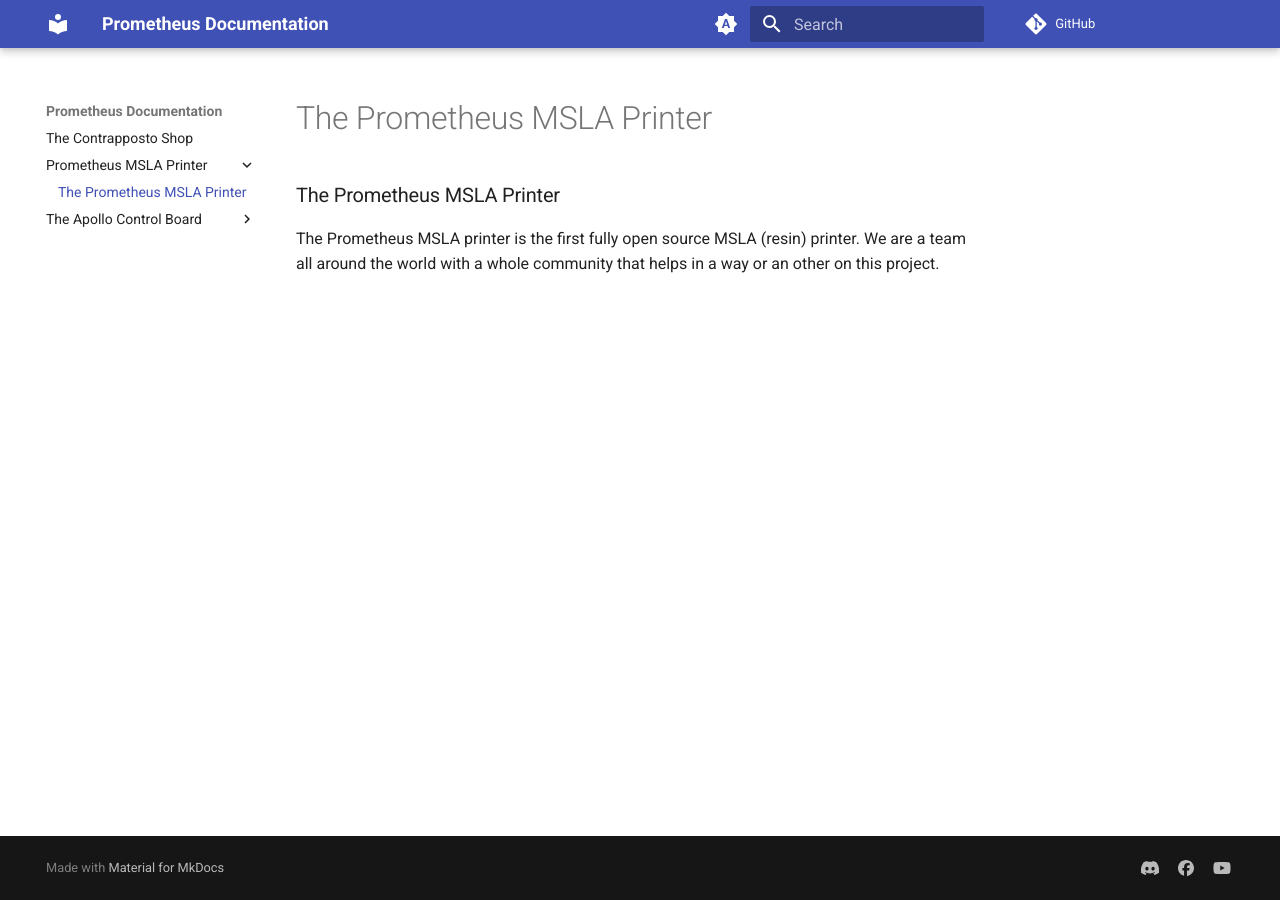
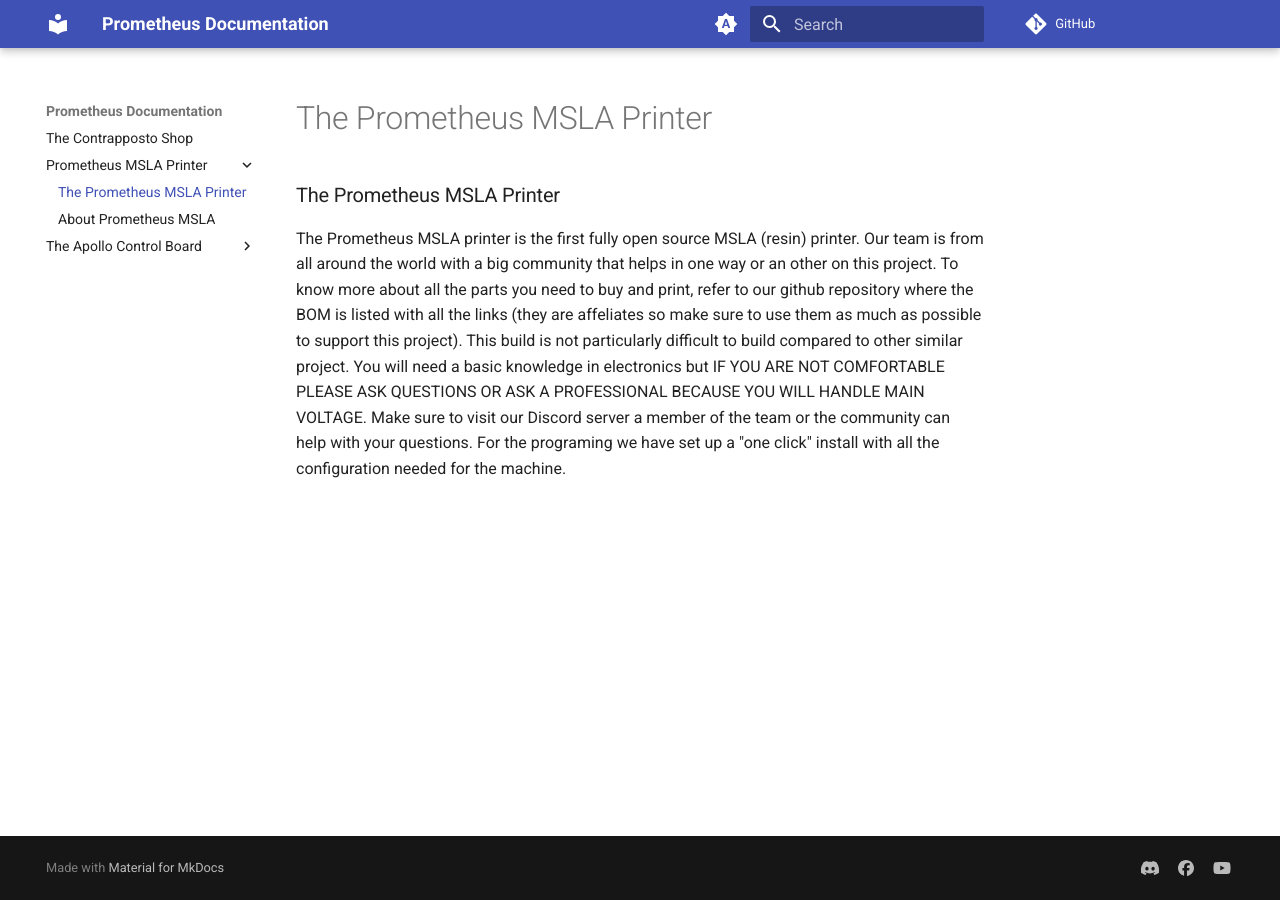
Before and after one commit to gamkiller77/Documentation, an MkDocs documentation site: the page built from docs/Prometheus MSLA Printer/index.md, in a window 1280 px wide. Built offline with MkDocs 1.6.1 and Material for MkDocs 9.7.7, drawn with Linux system fonts in a browser that asks for light colours; comment, search, counter and statistics services are not loaded.

Commit message:
Intro page

```diff
--- a/docs/Prometheus MSLA Printer/index.md
+++ b/docs/Prometheus MSLA Printer/index.md
@@ -6,4 +6,8 @@
 has_toc: false
 ---
 <h3>The Prometheus MSLA Printer</h3>
-<p>The Prometheus MSLA printer is the first fully open source MSLA (resin) printer. We are a team all around the world with a whole community that helps in a way or an other on this project.</p>
+<p>The Prometheus MSLA printer is the first fully open source MSLA (resin) printer. Our team is from all around the world with a big community that helps in one way or an other on this project.
+
+To know more about all the parts you need to buy and print, refer to our github repository where the BOM is listed with all the links (they are affeliates so make sure to use them as much as possible to support this project). This build is not particularly difficult to build compared to other similar project. You will need a basic knowledge in electronics but IF YOU ARE NOT COMFORTABLE PLEASE ASK QUESTIONS OR ASK A PROFESSIONAL BECAUSE YOU WILL HANDLE MAIN VOLTAGE. Make sure to visit our Discord server a member of the team or the community can help with your questions.
+
+For the programing we have set up a "one click" install with all the configuration needed for the machine.</p>
```
Also changed, not shown: docs/Prometheus MSLA Printer/aboutprometheusmsla.md (added, +28 -0 lines).
